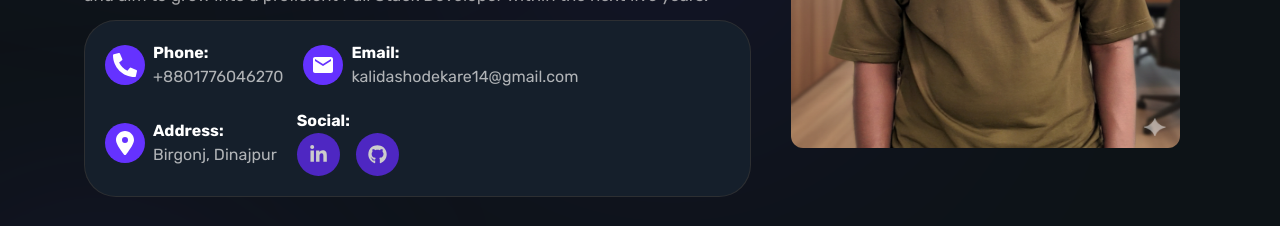
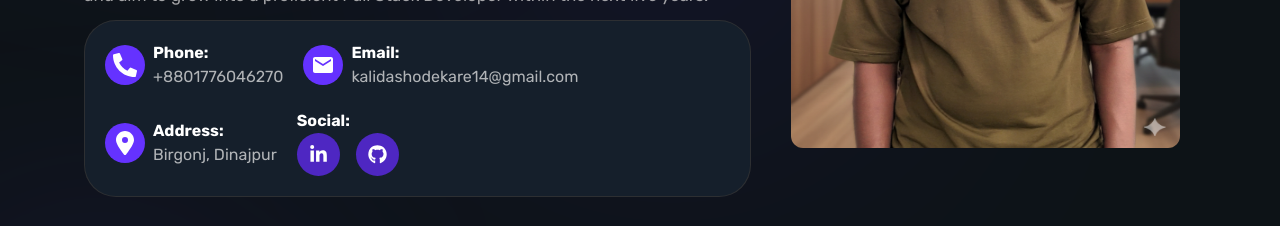
Before and after one commit to kalidashodekare14/Portfolio, a Next.js app: page / in a window 1280 px wide. Shown: the part 1120-1346 px from the top of the page. Built offline with nearby package versions, Linux system fonts and the light colour scheme.

Commit message:
AboutMe section update

```diff
--- a/components/AboutMe.tsx
+++ b/components/AboutMe.tsx
@@ -116,7 +116,7 @@ const AboutMe = () => {
                                             <motion.div
                                                 whileHover={{ scale: 1.1 }}
                                                 whileTap={{ scale: 0.9 }}
-                                                className='bg-[#4e27c2] text-[#ccc] cursor-pointer p-3 rounded-full text-[19px]'>
+                                                className='bg-[#4e27c2]  cursor-pointer p-3 rounded-full text-[19px]'>
                                                 <FaLinkedinIn />
                                             </motion.div>
                                         </Link>
@@ -124,7 +124,7 @@ const AboutMe = () => {
                                             <motion.div
                                                 whileHover={{ scale: 1.1 }}
                                                 whileTap={{ scale: 0.9 }}
-                                                className='bg-[#4e27c2]  text-[#ccc] cursor-pointer p-3 rounded-full text-[19px]'>
+                                                className='bg-[#4e27c2]  cursor-pointer p-3 rounded-full text-[19px]'>
                                                 <FaGithub />
                                             </motion.div>
                                         </Link>
```
